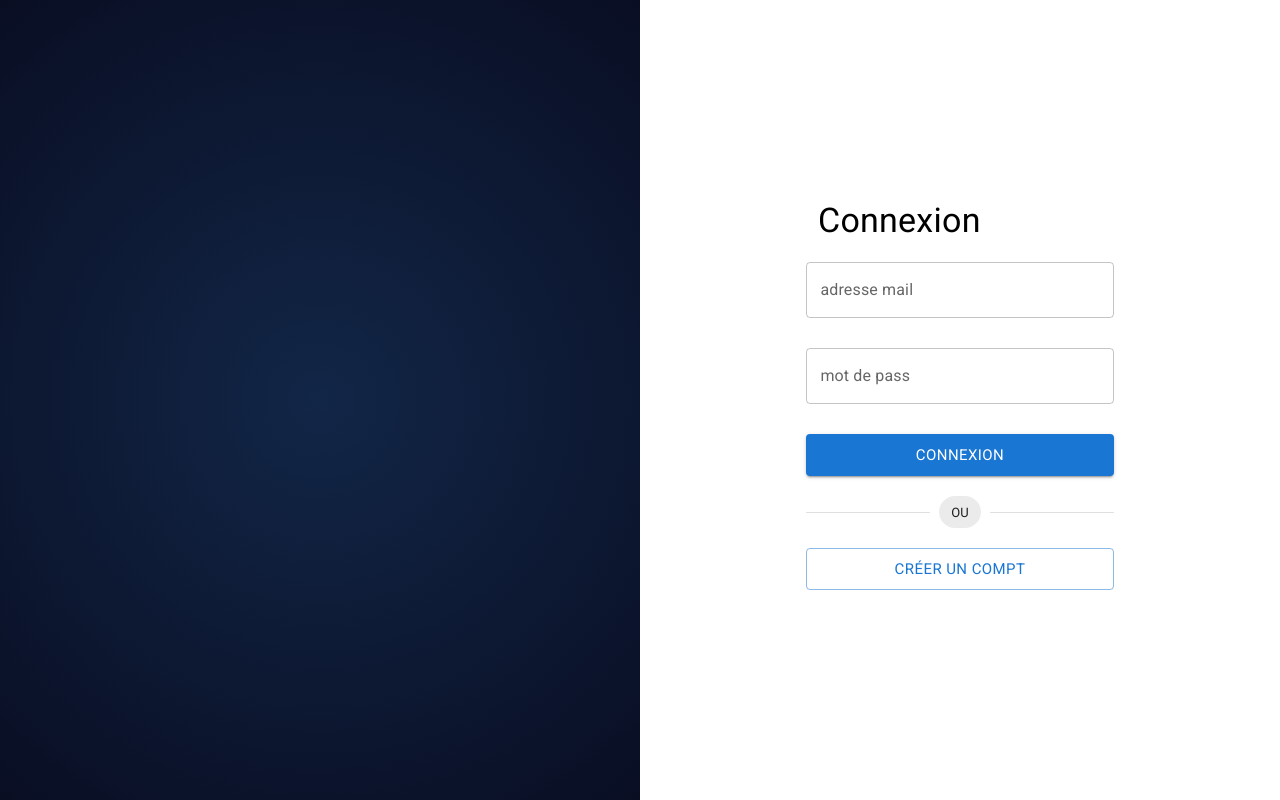
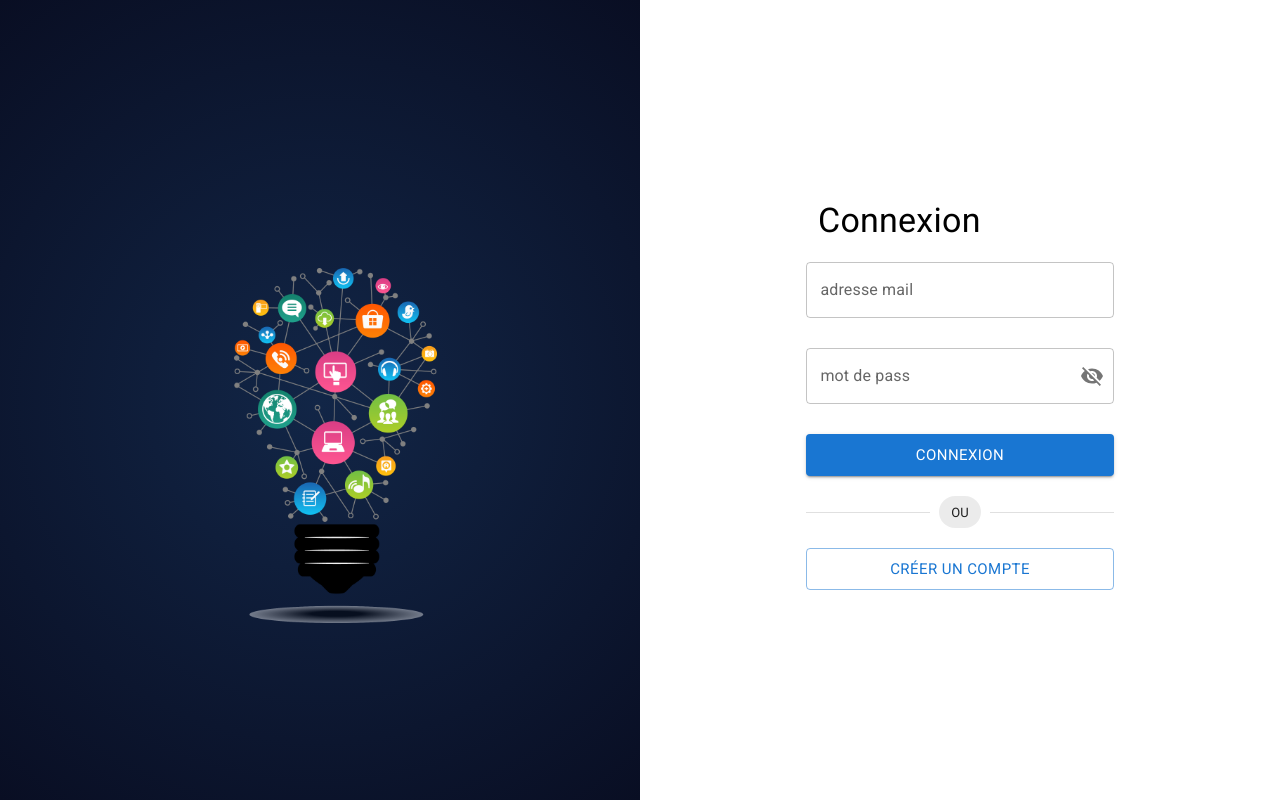
Before and after one commit to MosesKal/miniERP_groupe_5, a React (Create React App) app in the folder frontend/: page / in a window 1280 px wide. Built offline with nearby package versions, Linux system fonts and the light colour scheme.

Commit message:
ajout illustration

```diff
--- a/frontend/src/pages/SignIn.js
+++ b/frontend/src/pages/SignIn.js
@@ -1,11 +1,24 @@
-import React from "react";
+import React, { useState } from "react";
 import "../styles/login_page.css";
-import { TextField, Button, Divider, Chip, Typography } from "@mui/material";
+import { Visibility, VisibilityOff } from "@mui/icons-material";
+import { IconButton, InputAdornment, TextField, Button, Divider, Chip, Typography } from "@mui/material";
+// import { TextField, Button, Divider, Chip, Typography } from "@mui/material";
 
 const SignIn = () => {
+  const [showPassword, setshowPassword] = useState(false)
+
+  function handleupdate() {
+    setshowPassword(!false)
+  }
+
+
   return (
     <div className="container-login">
-      <div className="login-illustration"></div>
+      <div className="login-illustration">
+        <div className="illustration-background">
+
+        </div>
+      </div>
       <div className="container-formulaire">
         <div className="block-form">
           <div className="form-titre">
@@ -30,6 +43,19 @@ const SignIn = () => {
                   variant="outlined"
                   size="normal"
                   className="input-form"
+                  InputProps={{
+                    endAdornment: <InputAdornment position="end">
+                      <IconButton
+                        aria-label="toggle password visibility"
+                        onClick={handleupdate}
+                        // onClick={handleClickShowPassword}
+                        // onMouseDown={handleMouseDownPassword}
+                        edge="end"
+                      >
+                        {showPassword ? <Visibility /> : <VisibilityOff />}
+                      </IconButton>
+                    </InputAdornment>,
+                  }}
                 />
               </div>
 
@@ -46,7 +72,7 @@ const SignIn = () => {
 
                 <div className=" btn btn2">
                   <Button variant="outlined" fullWidth size="large">
-                    Créer un compt
+                    Créer un compte
                   </Button>
                 </div>
               </div>
--- a/frontend/src/pages/Singup.js
+++ b/frontend/src/pages/Singup.js
@@ -1,6 +1,8 @@
 import React from "react";
 import "../styles/login_page.css";
-import { TextField, Button, Divider, Chip, Typography } from "@mui/material";
+// import IconButton from '@material-ui/core/IconButton';
+// import InputAdornment from '@material-ui/core/InputAdornment';
+import { IconButton, InputAdornment, TextField, Button, Divider, Chip, Typography, Visibility, VisibilityOff } from "@mui/material";
 
 const Singup = () => {
   return (
@@ -36,10 +38,11 @@ const Singup = () => {
               <div className="div-input input2">
                 <TextField
                   id="outlined-basic"
-                  label="Entrez le mot de passe"
+                  label="Entrez le mots de passe"
                   variant="outlined"
                   size="normal"
                   className="input-form"
+
                 />
               </div>
 
--- a/frontend/src/styles/login_page.css
+++ b/frontend/src/styles/login_page.css
@@ -13,39 +13,55 @@
 }
 
 .login-illustration {
+  padding-left: 99px;
+  padding-top: 90px;
   background: rgb(18, 38, 71);
-  background: radial-gradient(
-    circle,
-    rgba(18, 38, 71, 1) 0%,
-    rgba(9, 14, 35, 1) 100%
-  );
+  background: radial-gradient(circle,
+      rgba(18, 38, 71, 1) 0%,
+      rgba(9, 14, 35, 1) 100%);
 }
+
+.illustration-background {
+  background-image: url('./../pngwing.com.png');
+  background-size: contain;
+  background-repeat: no-repeat;
+  width: 50%;
+  height: 50%;
+
+}
+
 .container-formulaire {
   display: flex;
   justify-content: center;
   align-items: center;
 }
+
 .block-form {
   width: 60%;
   height: 50%;
 
 }
+
 .form-titre {
   width: 100%;
   padding-left: 50px;
 }
+
 .form-titre h1 {
   font-weight: 500;
 }
+
 .formulaire {
   padding-top: 20px;
   padding-bottom: 50px;
 }
+
 .formulaire form {
   display: flex;
   flex-direction: column;
   align-items: center;
 }
+
 .input-form {
   width: 100%;
 }
@@ -55,18 +71,20 @@
   margin-bottom: 30px;
 }
 
-.input1 {
-}
+.input1 {}
 
 .btn {
   width: 100%;
 }
+
 .btn1 {
   margin-bottom: 20px;
 }
+
 .btn2 {
   margin-top: 20px;
 }
+
 .block-divider {
   width: 80%;
 }
```
Also changed, not shown: frontend/src/composant/Illustration.jsx (added), frontend/src/pngwing.com.png (added).
